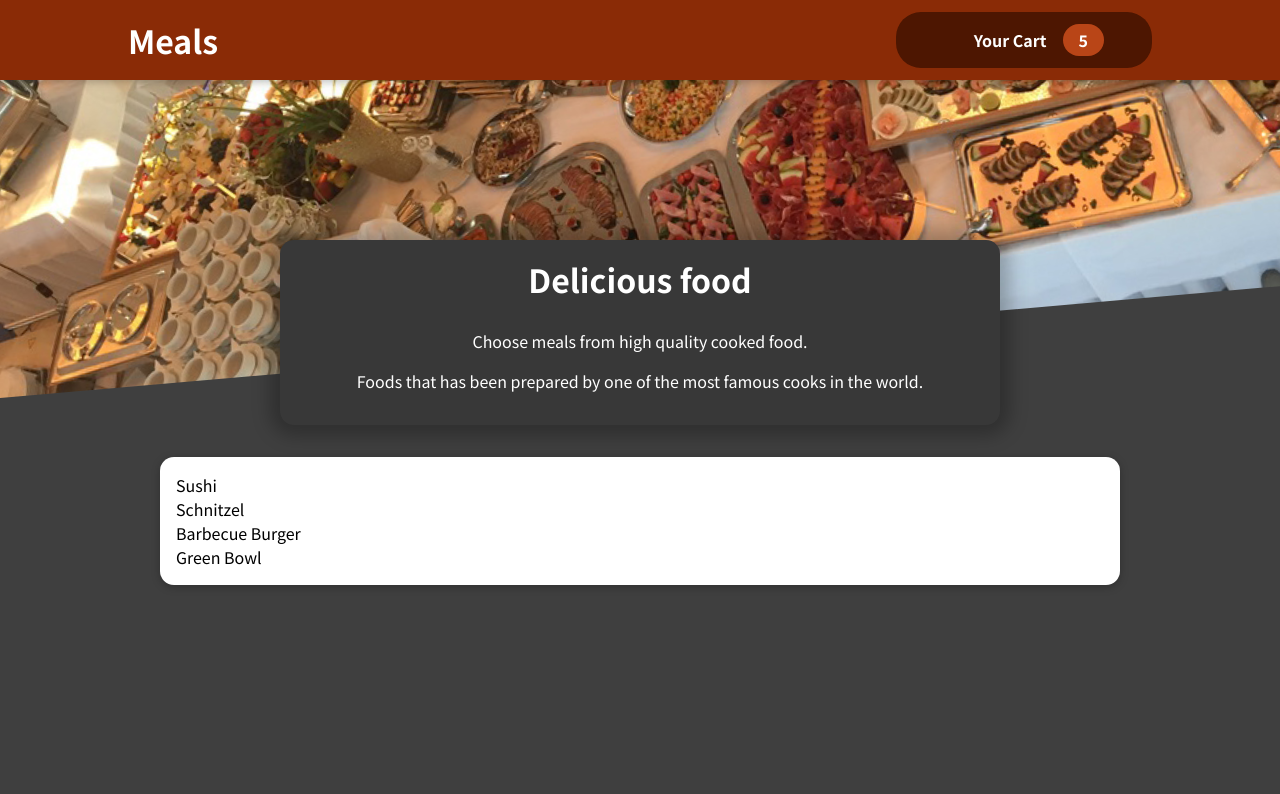
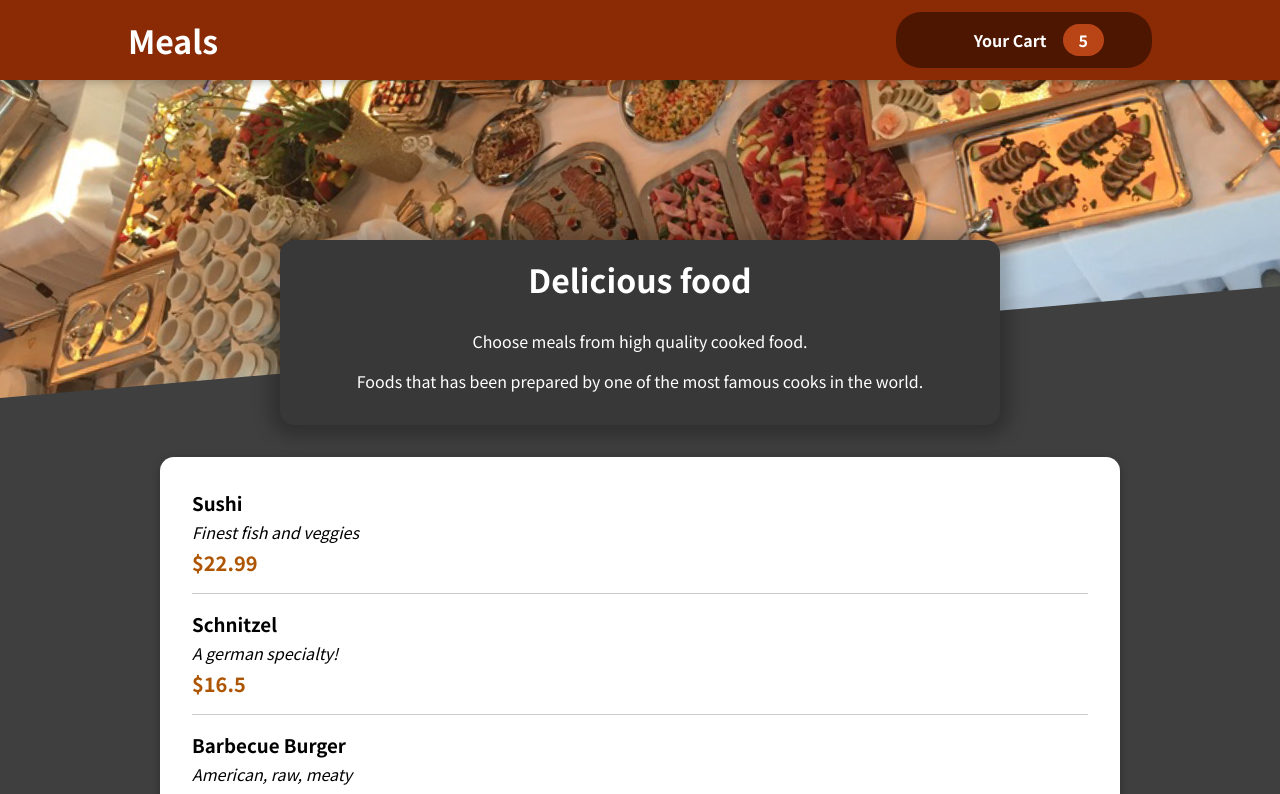
Before and after one commit to qur786/Food-Order, a React (Create React App) app: page / in a window 1280 px wide. Shown: the top 794 px of the page. Built offline with nearby package versions, Linux system fonts and the light colour scheme; some icons are missing.

Commit message:
feat: add mealItem

```diff
--- a/src/components/AvailableMeals/index.tsx
+++ b/src/components/AvailableMeals/index.tsx
@@ -1,11 +1,10 @@
 import { Card } from "../Card";
+import { MealItem } from "../MealItem";
+import type { MealItemProps } from "../MealItem";
 import classes from "./index.module.css";
 
-interface Meal {
+interface Meal extends MealItemProps {
   id: string;
-  name: string;
-  description: string;
-  price: number;
 }
 
 interface AvailableMealsProps {
@@ -17,8 +16,13 @@
     <section className={classes.meals}>
       <Card>
         <ul>
-          {meals.map((meal) => (
-            <li>{meal.name}</li>
+          {meals.map(({ id, name, description, price }) => (
+            <MealItem
+              key={id}
+              name={name}
+              description={description}
+              price={price}
+            />
           ))}
         </ul>
       </Card>
--- /dev/null
+++ b/src/components/MealItem/index.module.css
@@ -0,0 +1,22 @@
+.meal {
+  display: flex;
+  justify-content: space-between;
+  margin: 1rem;
+  padding-bottom: 1rem;
+  border-bottom: 1px solid #ccc;
+}
+
+.meal h3 {
+  margin: 0 0 0.25rem 0;
+}
+
+.description {
+  font-style: italic;
+}
+
+.price {
+  margin-top: 0.25rem;
+  font-weight: bold;
+  color: #ad5502;
+  font-size: 1.25rem;
+}
--- /dev/null
+++ b/src/components/MealItem/index.tsx
@@ -0,0 +1,20 @@
+import classes from "./index.module.css";
+
+export interface MealItemProps {
+  name: string;
+  description: string;
+  price: number;
+}
+
+export function MealItem({ name, description, price }: MealItemProps) {
+  return (
+    <li className={classes.meal}>
+      <div>
+        <h3>{name}</h3>
+        <div className={classes.description}>{description}</div>
+        <div className={classes.price}>{`$${price}`}</div>
+      </div>
+      <div></div>
+    </li>
+  );
+}
```
